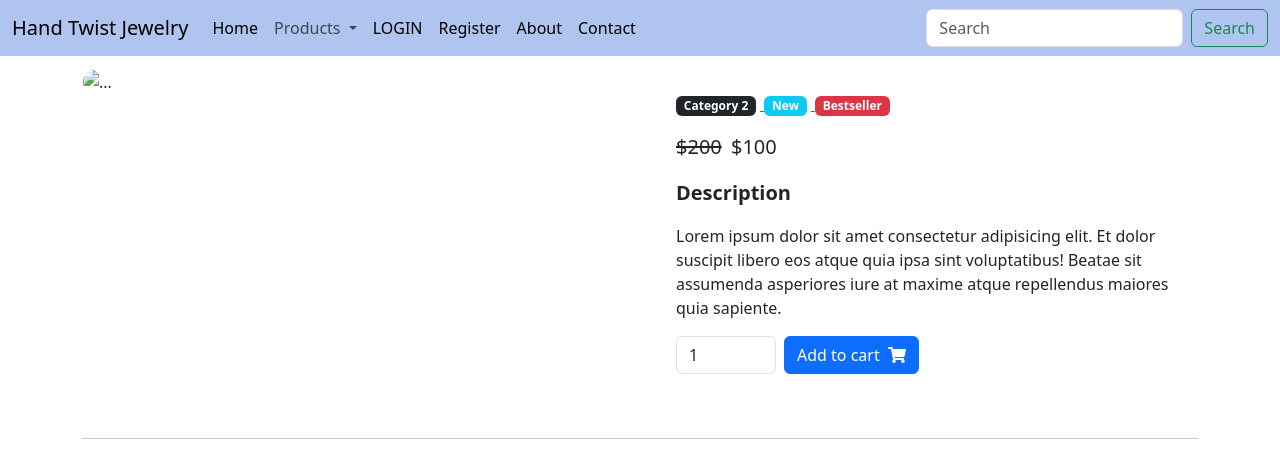
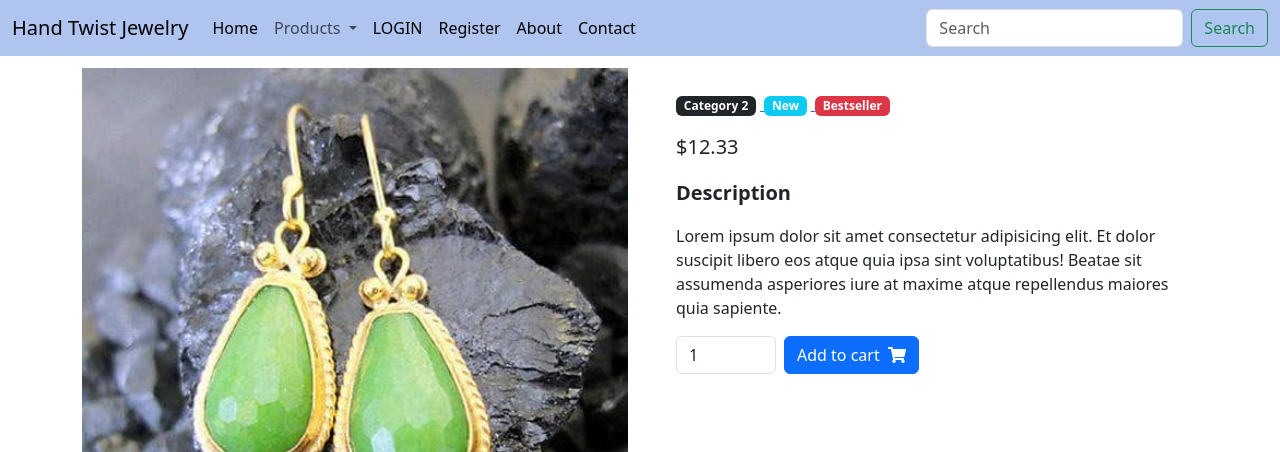
Before and after one commit to JumpsterDive/CP-Hand-Twist-Jewelry-App, a Django app: page /products/productDetails/1/ in a window 1280 px wide. Shown: the top 452 px of the page. Run offline with Django 4.2, Linux system fonts and the light colour scheme; data comes from the database, SQL or seed files in the repository; both versions use the stored data as it was after the commit; some libraries are stand-ins or nearby versions.

Commit message:
20230320 2328 Updated the image rendering for the detail product page and additional thumbnails

```diff
--- a/templates/products/productDetails.html
+++ b/templates/products/productDetails.html
@@ -14,7 +14,16 @@
         <div class="row">
             <!--Grid column-->
             <div class="col-md-6 mb-4">
-                <img src="{{productDetail.image.url}}" class="img-fluid  " style=" width: 300px; height:300px; border-radius:15px;  padding:1px; " alt="...">
+
+                {% for image in productDetail.product_image.all %}
+                {% if image.is_feature %}
+
+                <img src="{{image.images.url}}" class="w-100" alt="Responsive Image"/>
+
+                {% endif %}
+                {% endfor %}
+
+
             </div>
             <!--Grid column-->
 
@@ -35,10 +44,10 @@
                     </div>
 
                     <p class="lead">
-                        <span class="me-1">
-                            <del>$200</del>
+                        <span>
+                            ${{ productDetail.regular_price }}
                         </span>
-                        <span>$100</span>
+
                     </p>
 
                     <strong><p style="font-size: 20px;">Description</p></strong>
@@ -66,12 +75,15 @@
 
         <!--Grid row-->
         <div class="row">
-            <img src="{% static 'imgs/test_imgs/Test_IMG012.png' %}" class="img-fluid img-thumbnail " style=" width: 100px; height:100px; border-radius:15px;  padding:1px; " alt="...">
-                <img src="{% static 'imgs/test_imgs/Test_IMG012.png' %}" class="img-fluid img-thumbnail " style=" width: 100px; height:100px; border-radius:15px;  padding:1px; " alt="...">
-                <img src="{% static 'imgs/test_imgs/Test_IMG012.png' %}" class="img-fluid img-thumbnail " style=" width: 100px; height:100px; border-radius:15px;  padding:1px; " alt="...">
-                <img src="{% static 'imgs/test_imgs/Test_IMG012.png' %}" class="img-fluid img-thumbnail " style=" width: 100px; height:100px; border-radius:15px;  padding:1px; " alt="...">
-                <img src="{% static 'imgs/test_imgs/Test_IMG012.png' %}" class="img-fluid img-thumbnail " style=" width: 100px; height:100px; border-radius:15px;  padding:1px; " alt="...">
-                <img src="{% static 'imgs/test_imgs/Test_IMG012.png' %}" class="img-fluid img-thumbnail " style=" width: 100px; height:100px; border-radius:15px;  padding:1px; " alt="...">
+
+            {% for image in productDetail.product_image.all %}
+                {% if not image.is_feature %}
+
+                    <img src="{{image.images.url}}" class="img-fluid img-thumbnail " style=" width: 100px; height:100px; border-radius:15px;  padding:1px; " alt="{{image.alt_text}}" />
+
+                {% endif %}
+            {% endfor %}
+
         </div>
         <!--Grid row-->
 
```
Also changed, not shown: templates/products/products.html (+10 -4 lines), db.sqlite3, media/product_images/Test_IMG013_EJGlHd2.png (added), media/product_images/Test_IMG014_s8BrGWs.png (added), media/product_images/Test_IMG015.png (added), media/product_images/image3424_CEJZzCN.png (added), media/product_images/image3424_xf3ugNV.png (added).
